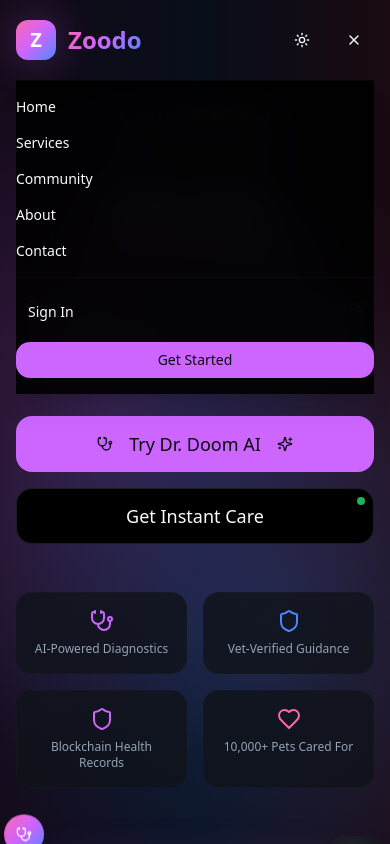
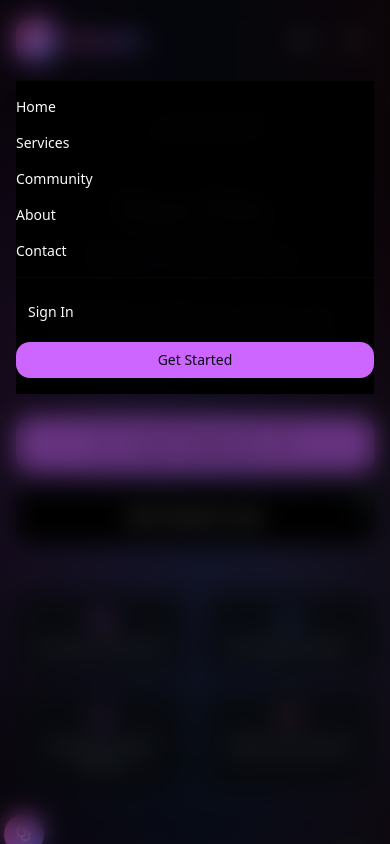
Before and after one commit to yourarticle/zoodo-smart-pet-care-72, a React (Vite) app: page / in a window 390 px wide. Both pictures are taken after a click on the button 354 px from the left and 40 px from the top of the page. Shown: the top 844 px of the page. Built offline with nearby package versions, Linux system fonts and the light colour scheme.

Commit message:
Fix mobile navbar blur

```diff
--- a/src/components/Header.tsx
+++ b/src/components/Header.tsx
@@ -118,7 +118,15 @@ const Header = () => {
 
         {/* Mobile Navigation */}
         {isMenuOpen && (
-          <div className="md:hidden backdrop-blur-xl bg-background/90 border-t border-border/20 py-4 shadow-xl">
+          <>
+            {/* Background Overlay with Blur */}
+            <div
+              className="fixed inset-0 backdrop-blur-md bg-background/50 z-40 md:hidden"
+              onClick={() => setIsMenuOpen(false)}
+            />
+
+            {/* Mobile Menu */}
+            <div className="md:hidden bg-background/95 border-t border-border/20 py-4 shadow-xl relative z-50">
               <nav className="flex flex-col space-y-4">
                 {navItems.map((item) => (
                   <a
@@ -140,6 +148,7 @@ const Header = () => {
                 </div>
               </nav>
             </div>
+          </>
         )}
       </div>
     </header>
```
Lines whose indentation alone changed are shown as unchanged.
